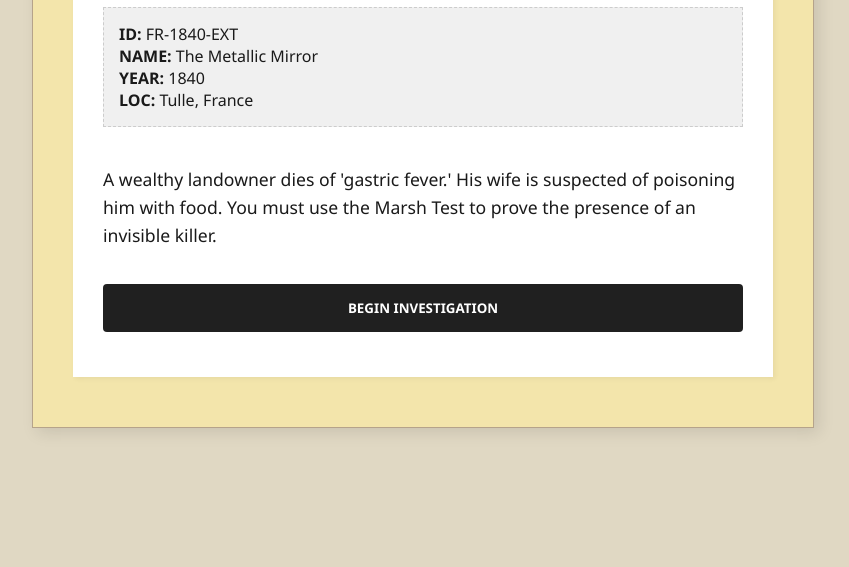
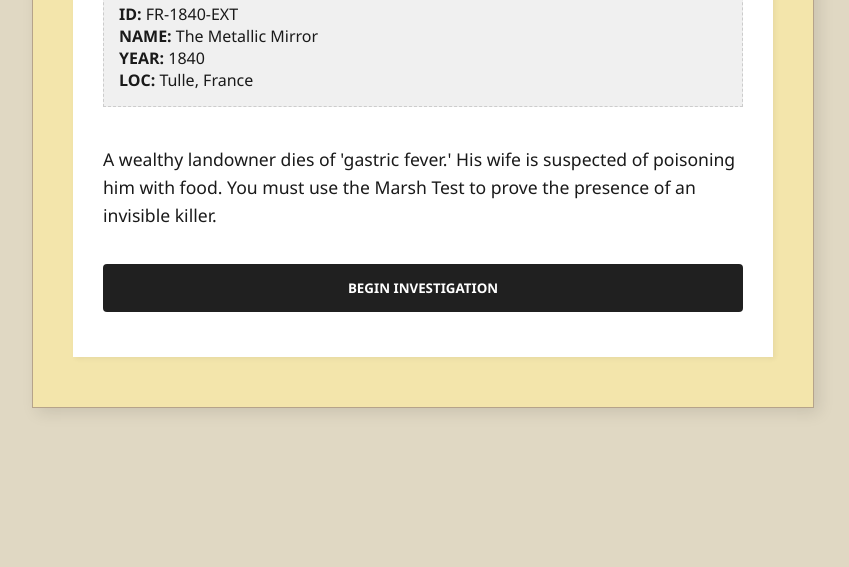
Before and after one commit to cluey-source/cluey, a plain HTML site: page index.html in a window 1280 px wide. Shown: the part 273-840 px from the top of the page, without its empty margins (217-1066 px from the left). After the commit the page ends 800 px from the top, so only its background shows below. Drawn offline with Linux system fonts and the light colour scheme.

Commit message:
slight mod

```diff
--- a/index.html
+++ b/index.html
@@ -18,6 +18,10 @@
             --border-color: #b5a38a;
             --dossier-bg: #f9f6ef;
         }
+		html, body {
+		  margin: 0;
+		  padding: 0;
+		}
         body {
             background-color: var(--bg-color);
             font-family: 'Segoe UI', Tahoma, Geneva, Verdana, sans-serif;
@@ -26,7 +30,8 @@
             align-items: center;
             min-height: 100vh;
             margin: 0;
-            padding: 20px;
+            padding-left: 20px;
+			padding-right: 20px;
             color: var(--text-color);
         }
         #game-container {
```
